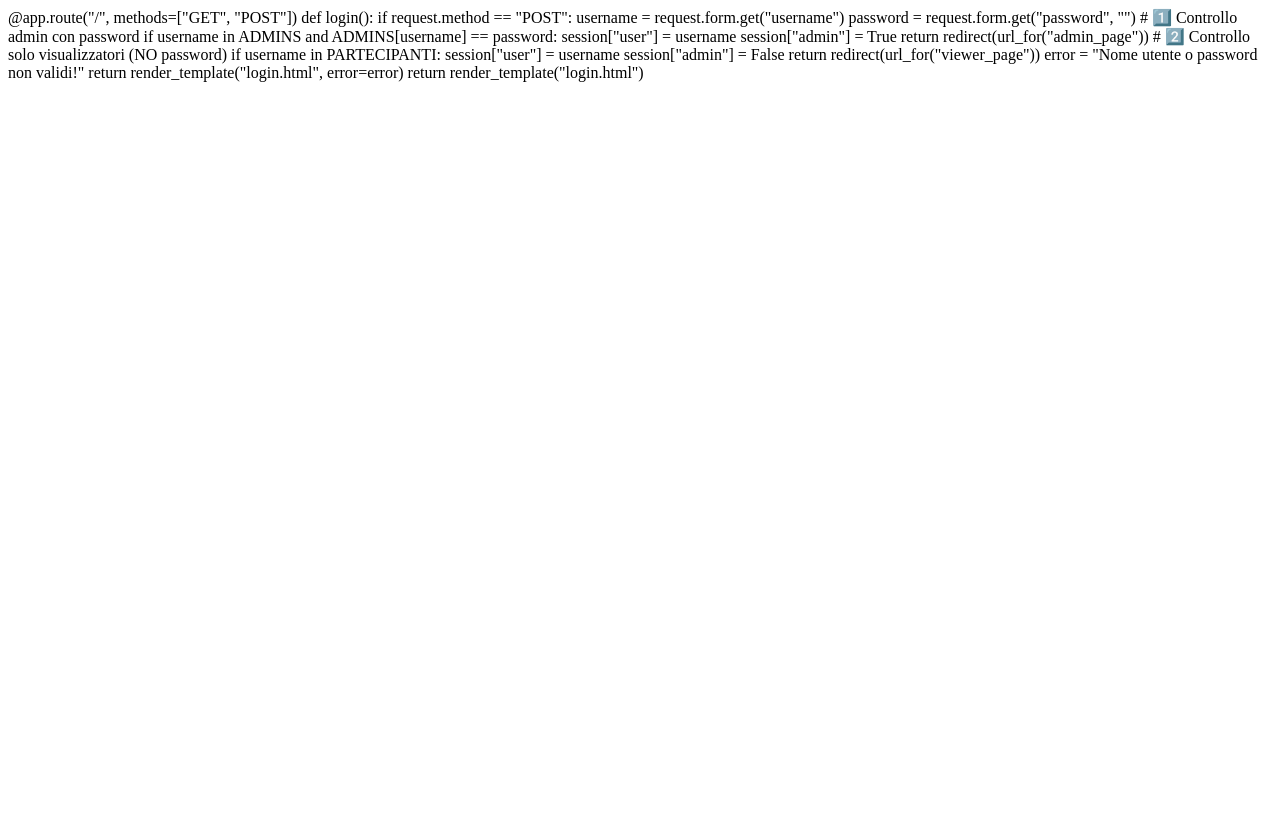
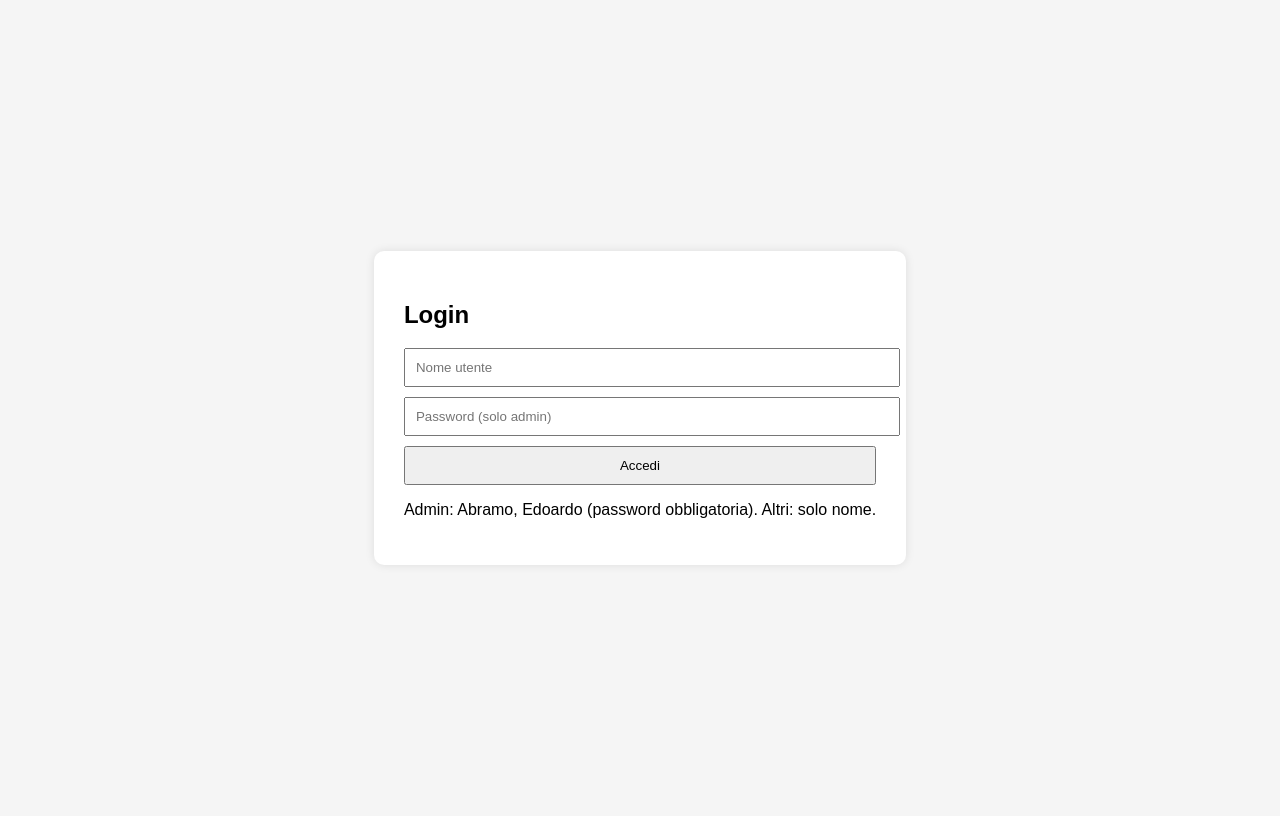
Before and after one commit to abramoibrahim09/sc3, a Flask app: page / in a window 1280 px wide. Before the commit the page ends 82 px from the top, so only its background shows below. Run offline with Flask 3, Linux system fonts and the light colour scheme.

Commit message:
Update login.html

```diff
--- a/templates/login.html
+++ b/templates/login.html
@@ -1,22 +1,29 @@
-@app.route("/", methods=["GET", "POST"])
-def login():
-    if request.method == "POST":
-        username = request.form.get("username")
-        password = request.form.get("password", "")
-
-        # 1️⃣ Controllo admin con password
-        if username in ADMINS and ADMINS[username] == password:
-            session["user"] = username
-            session["admin"] = True
-            return redirect(url_for("admin_page"))
-
-        # 2️⃣ Controllo solo visualizzatori (NO password)
-        if username in PARTECIPANTI:
-            session["user"] = username
-            session["admin"] = False
-            return redirect(url_for("viewer_page"))
-
-        error = "Nome utente o password non validi!"
-        return render_template("login.html", error=error)
-
-    return render_template("login.html")
+<!DOCTYPE html>
+<html lang="it">
+<head>
+    <meta charset="UTF-8">
+    <meta name="viewport" content="width=device-width, initial-scale=1.0">
+    <title>Login - Scommesse Classe</title>
+    <style>
+        body { font-family: Arial, sans-serif; display: flex; justify-content: center; align-items: center; height: 100vh; background-color: #f5f5f5; }
+        .login-box { background-color: white; padding: 30px; border-radius: 10px; box-shadow: 0 0 10px rgba(0,0,0,0.1); }
+        input { display: block; width: 100%; padding: 10px; margin: 10px 0; }
+        button { padding: 10px 20px; width: 100%; }
+        .error { color: red; }
+    </style>
+</head>
+<body>
+    <div class="login-box">
+        <h2>Login</h2>
+        {% if error %}
+            <p class="error">{{ error }}</p>
+        {% endif %}
+        <form method="POST">
+            <input type="text" name="username" placeholder="Nome utente" required>
+            <input type="password" name="password" placeholder="Password (solo admin)" >
+            <button type="submit">Accedi</button>
+        </form>
+        <p>Admin: Abramo, Edoardo (password obbligatoria). Altri: solo nome.</p>
+    </div>
+</body>
+</html>
```
